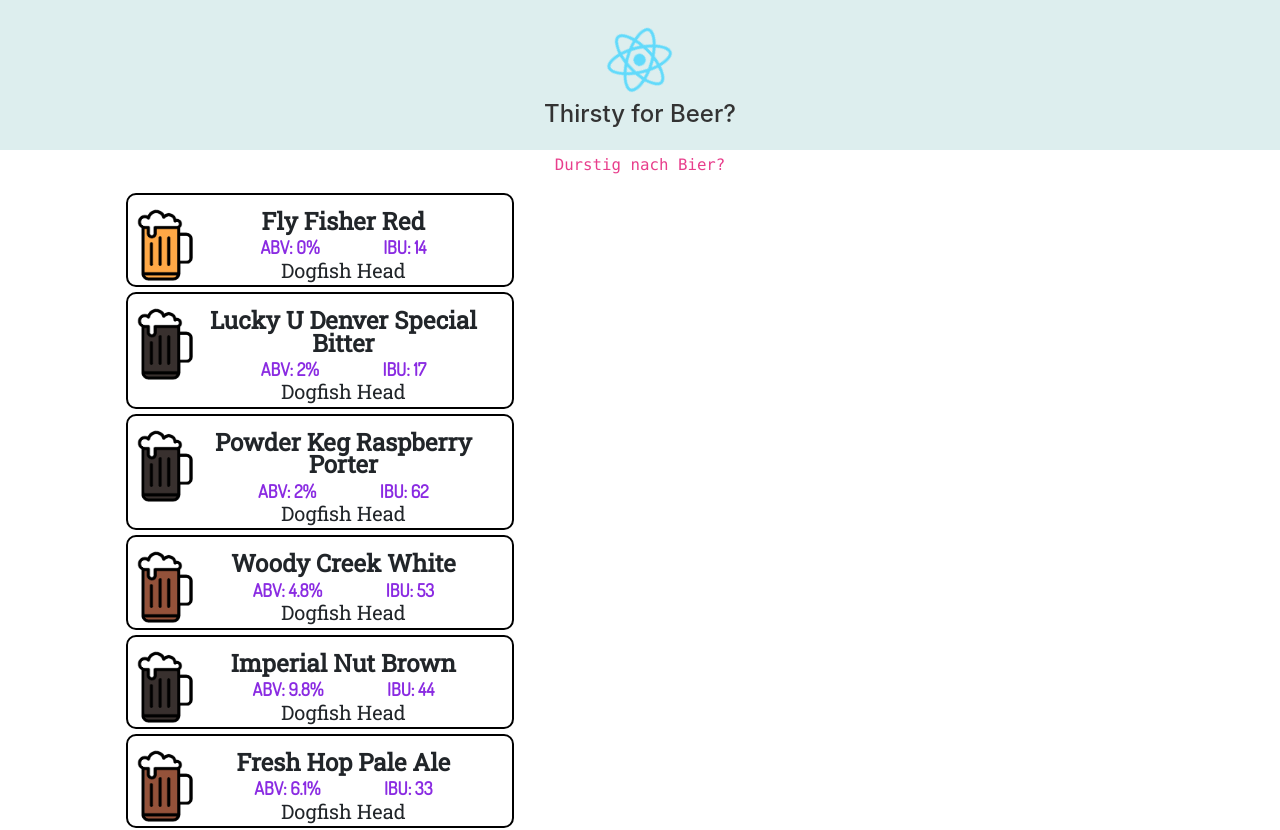
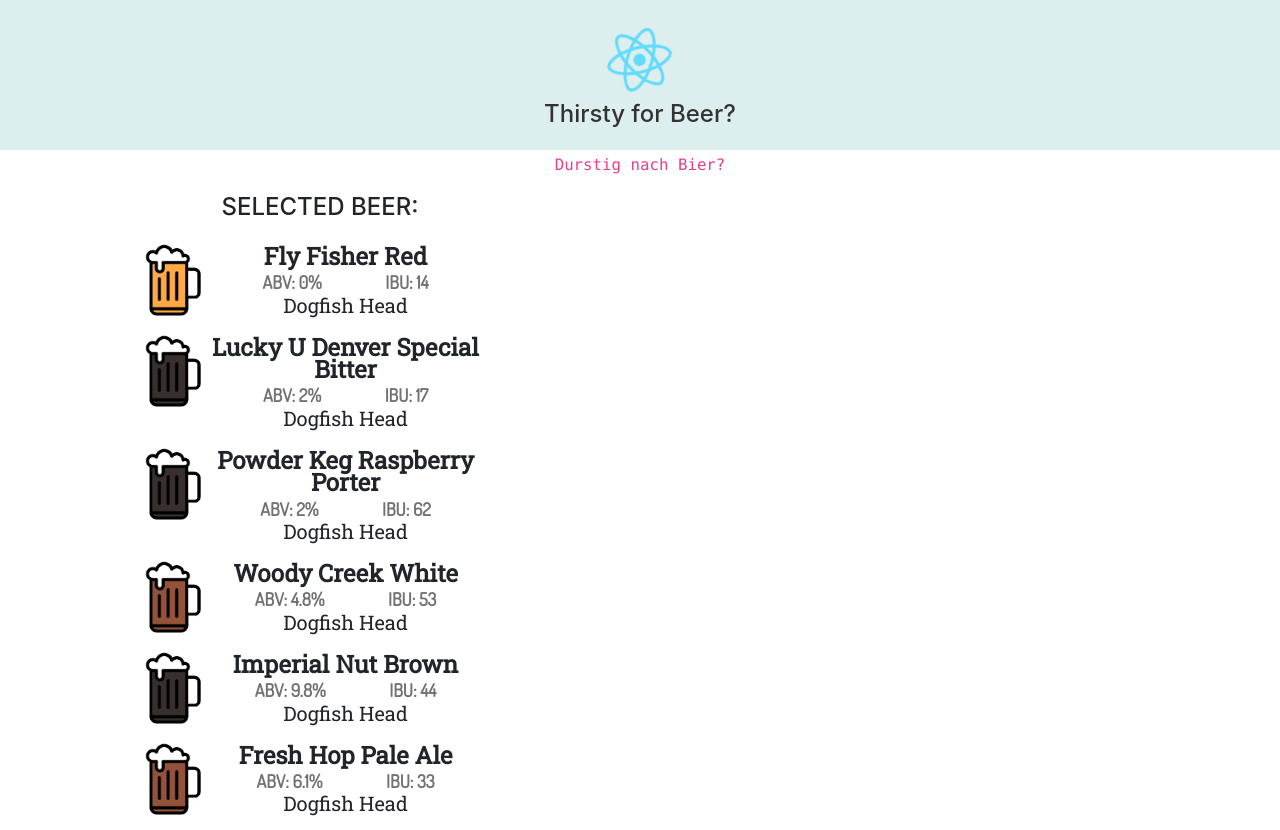
Before and after one commit to Cplacke/draftlink, a React (Create React App) app: page / in a window 1280 px wide. Shown: the top 830 px of the page. Built offline with nearby package versions, Linux system fonts and the light colour scheme; no server answers; a web font is replaced by a local one.

Commit message:
removed purple cause i thought border, centered and shrunk the description plce holder, and margin/padding here and ther, added redux implementatoin of selecting a beer and updating store

```diff
--- /dev/null
+++ b/src/actions/types.js
@@ -0,0 +1,3 @@
+// file that contains all redux actions types as constants, to be used in action creaters and reducer(s)
+
+export const DISPLAY_BEER_DETAIL = 'DISPLAY_BEER_DETAIL';
--- /dev/null
+++ b/src/actions/userSelectionActions.js
@@ -0,0 +1,10 @@
+import { DISPLAY_BEER_DETAIL } from './types';
+
+export const displayBeerDetail = (selectedId) => (
+    {
+        type : DISPLAY_BEER_DETAIL,
+        payload : {
+            selectedId
+        }
+    }
+)
--- a/src/components/Beer/Beer.css
+++ b/src/components/Beer/Beer.css
@@ -6,12 +6,20 @@
   vertical-align: top;
 }
 
+.beer-description-container {
+	margin: auto;
+	padding: 10px;
+	width: 95%;
+	margin-bottom: 0px;
+}
+
 .beer-description {
   text-align: left !important;
 }
 
 .beer-description-title {
   text-align: left !important;
+  margin-bottom: 4px;
   color: rgb(114, 114, 114);
   font-size: 14px;
   font-weight: 600;
@@ -39,8 +47,7 @@
 
 .ai-container {
   font-family: 'Dosis', sans-serif;
-  /* color : rgb(114, 114, 114); */
-  color: blueviolet;
+  color : rgb(114, 114, 114);
   font-weight: 900;
   font-size: 18px;
   display: block;
@@ -65,6 +72,7 @@
 }
 
 .beer-container {
+	padding: 0 10px;
 	max-height: auto;
 	height: auto;
 	width: 98%;
@@ -72,11 +80,9 @@
 	border-radius: 10px;
 	display: inline-block;
 	text-align: left;
-  border: solid 2pt black;
-  margin-bottom: 5px;
-  -moz-transition: height 1s;
-  -ms-transition: height 1s;
-  -o-transition: height 1s;
-  -webkit-transition: height 1s;
-  transition: height 1s;
+	/* border: solid 1px #a3a3a3; */
+	margin-bottom: 0px;
+	-o-transition: height 1.5s;
+	-webkit-transition: height 1.5s;
+	transition: height 1.5s;
 }
--- a/src/components/Beer/Beer.js
+++ b/src/components/Beer/Beer.js
@@ -25,9 +25,15 @@
     }
   }
 
+  handleClick = () => {
+    this.setState({ isOpen: !this.state.isOpen });
+    this.props.onClick();
+  }
+
+
   render() {
     return (
-      <a className='beer-container' onClick={() => this.setState({ isOpen: !this.state.isOpen })}>
+      <a className='beer-container' onClick={() => this.handleClick()}>
         <img className='beer-image' src={this.state.img} alt='beer icon'/>
         <div className='beer-info'>
           <p className='beer-name'>{this.props.beer.name}</p>
@@ -37,8 +43,8 @@
           </div>
           <p className='brewery'>Dogfish Head</p>
           {/* <p className='brewery'>{this.props.beer.brewery}</p> */}
-          { this._showDescription() }
         </div>
+        { this._showDescription() }
       </a>
     );
   }
--- a/src/components/BeerList/BeerList.js
+++ b/src/components/BeerList/BeerList.js
@@ -1,7 +1,8 @@
 import React, { Component } from 'react';
+import Beer from '../Beer/Beer';
 import { connect } from 'react-redux'
-import Beer from '../Beer/Beer';
 import { getRandomBeer } from '../../test/BeerGenerator';
+import { displayBeerDetail } from '../../actions/userSelectionActions';
 import './BeerList.css';
 
 
@@ -20,29 +21,24 @@
       return (
         this.state.beerList.map((beer, i) => {
           beer.description = `Lorem ipsum dolor sit amet, consectetur adipiscing elit, sed do eiusmod tempor incididunt ut labore et dolore magna aliqua. Eget nullam non nisi est sit amet facilisis magna.`
-        return ( <Beer beer={beer} key={i}/> );
+        return ( <Beer beer={beer} key={i} onClick={() => this.props.dispatch(displayBeerDetail(beer.name))}/> );
         })
       )
   }
 
   generateList () {
     let beerlist = [];
-    for ( let i=0; i < 30; i++ ) {
+    for ( let i=0; i < 10; i++ ) {
       beerlist.push(getRandomBeer());
     }
     console.log(beerlist);
     return beerlist;
   }
 
-/**
- *
-      <div id="accordian" className='beer-list-container container-fluid'>
-      </div>
- *
- */
   render() {
     return (
       <div className='beer-list-container col-sm-4 offset-sm-1'>
+        <h4> SELECTED BEER: {this.props.store.selectedBeerId}</h4>
         {this.mapList()}
       </div>
     );
@@ -50,8 +46,12 @@
 
 }
 
-const mapStateToProps = (store) => {
-  return { }
-}
+const mapStateToProps = (store) => (
+  { store } // not maping anything just getting the whole store
+)
 
-export default connect(mapStateToProps)(BeerList);
+const mapDispatchToProps = (dispatch) => (
+  { dispatch }
+)
+
+export default connect(mapStateToProps, mapDispatchToProps)(BeerList);
--- a/src/reducer/rootReducer.js
+++ b/src/reducer/rootReducer.js
@@ -1,11 +1,13 @@
+import { DISPLAY_BEER_DETAIL } from '../actions/types';
+
 // this is the initial state that the app will start with
 const initialState = {
 
     title : 'Dogfish Head',
     color : {
-        pri : '#b7a668',
-        sec : '#e5e3da',
-        ter : '#bf7c35'
+        pri : '#262626',
+        sec : '#23201d',
+        ter : 'e55e13'
     },
     brewery : {
         name : 'Dogfish Head',
@@ -28,7 +30,8 @@
             description : 'This recipe is the actual oldest-known fermented beverage in the world! It is an ancient Turkish recipe using the original ingredients from the 2700 year old drinking vessels discovered in the tomb of King Midas. Somewhere between wine & mead; this smooth, sweet, yet dry ale will please the Chardonnay of beer drinker alike.',
             sizes : ['16oz'],
         }
-    ]
+    ],
+    selectedBeerId : null,
 }
 
 export function rootReducer(state = initialState, action) {
@@ -37,8 +40,12 @@
         case 'UPDATE_BEER_LIST':
             return state;
 
-        case 'SELECTED_BEER':
-            return state;
+        case (DISPLAY_BEER_DETAIL):
+            return Object.assign({}, state,
+                {
+                    selectedBeerId : action.payload.selectedId
+                }
+            );
 
         default:
             return state;
```
Lines whose indentation alone changed are shown as unchanged.
